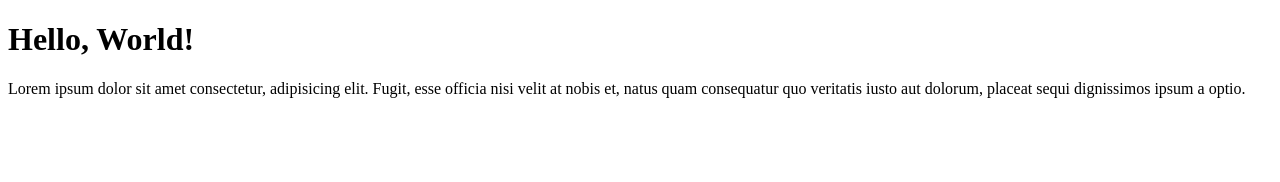
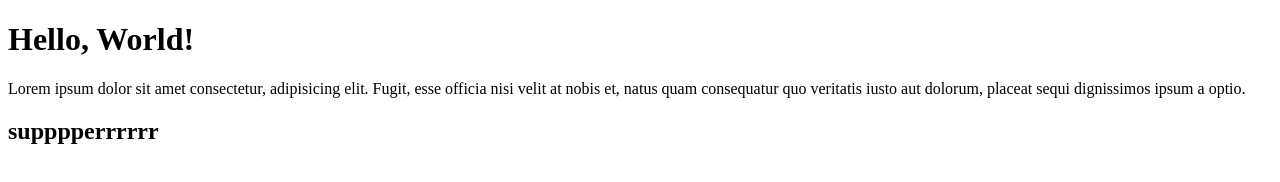
Before and after one commit to realyashsehgal/studious-octo-waffle, a plain HTML site: page site/index.html in a window 1280 px wide. Drawn offline with Linux system fonts and the light colour scheme.

Commit message:
new changes

```diff
--- a/site/index.html
+++ b/site/index.html
@@ -8,5 +8,6 @@
 <body>
     <h1>Hello, World!</h1>
     <p>Lorem ipsum dolor sit amet consectetur, adipisicing elit. Fugit, esse officia nisi velit at nobis et, natus quam consequatur quo veritatis iusto aut dolorum, placeat sequi dignissimos ipsum a optio.</p>
+    <h2>supppperrrrrr</h2>
 </body>
 </html>
```
